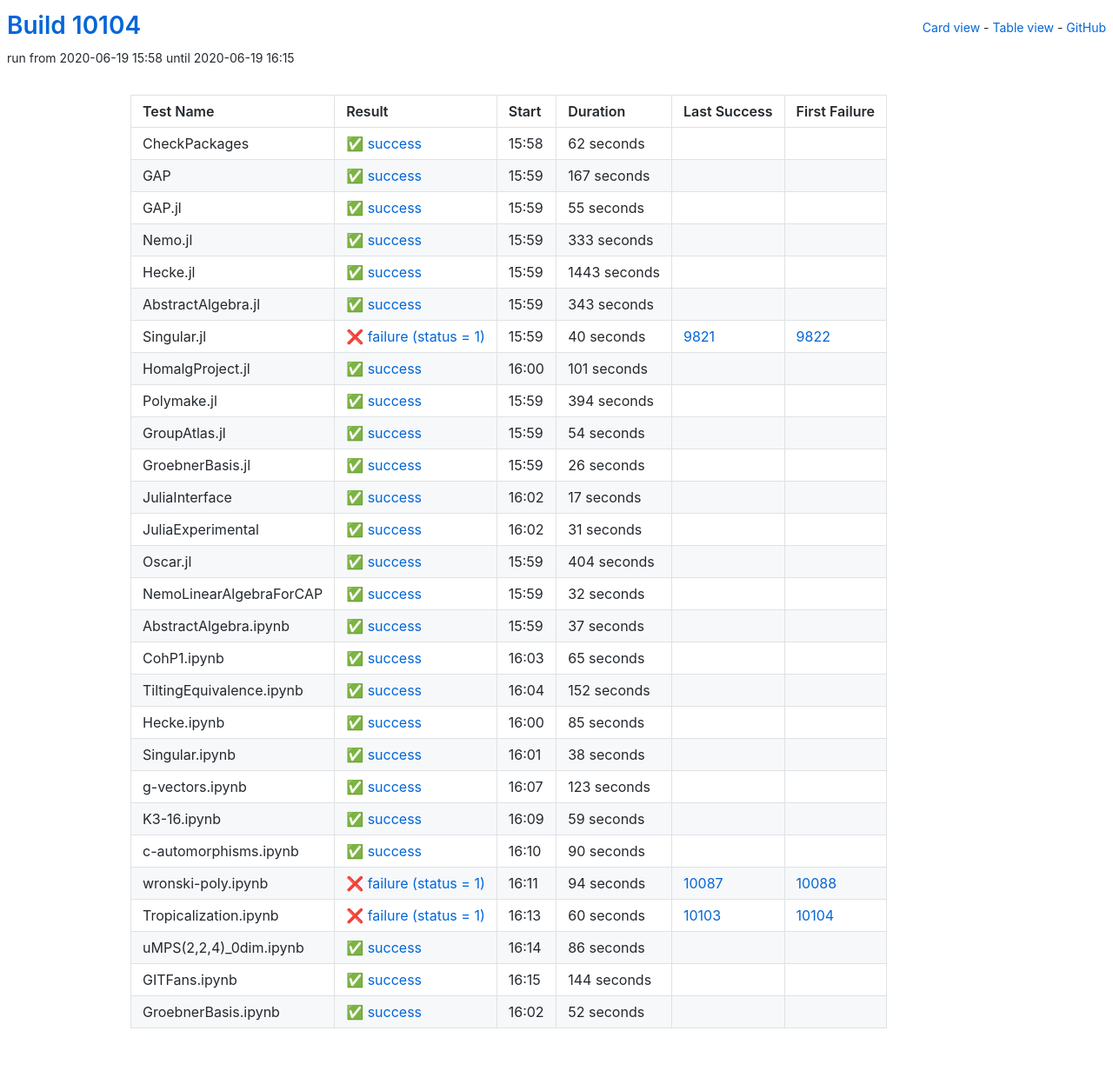
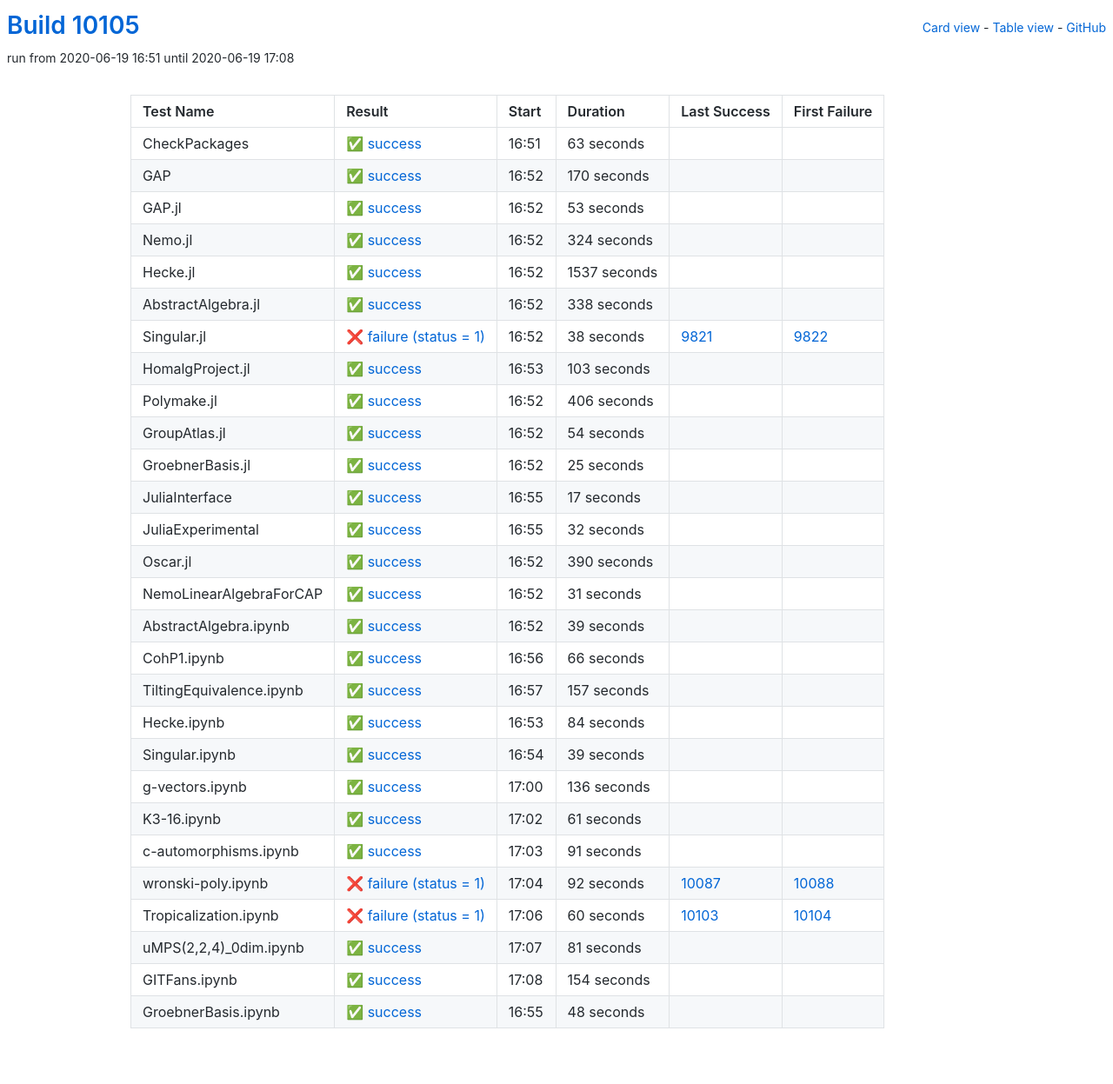
Before and after one commit to oscar-system/oscar-ci-status, a Jekyll site: the page built from table.html, in a window 1280 px wide. Shown: the whole page at 87% size. Built offline with Jekyll 4.4.1, drawn with Linux system fonts in a browser that asks for light colours.

Commit message:
Build #10105

```diff
--- a/_data/ci.yml
+++ b/_data/ci.yml
@@ -1,6 +1,6 @@
 ---
-build: 10104
-build_url: https://oscarci.mathematik.uni-kl.de/job/oscar/10104/
+build: 10105
+build_url: https://oscarci.mathematik.uni-kl.de/job/oscar/10105/
 job: oscar
 organization: oscar-system
 repo: oscar-ci-status
@@ -8,116 +8,116 @@
 tests:
 - name: CheckPackages
   id: checkpackages
-  log: https://oscarci.mathematik.uni-kl.de/job/oscar/10104/artifact/logs/build-10104/CheckPackages.log
-  start: 2020-06-19 15:58
+  log: https://oscarci.mathematik.uni-kl.de/job/oscar/10105/artifact/logs/build-10105/CheckPackages.log
+  start: 2020-06-19 16:51
   success: true
   exitcode: 0
   status: success
-  duration: 62
+  duration: 63
   last_success: false
   last_success_url:
   first_failure: false
   first_failure_url:
 - name: GAP
   id: gap
-  log: https://oscarci.mathematik.uni-kl.de/job/oscar/10104/artifact/logs/build-10104/GAP.log
-  start: 2020-06-19 15:59
+  log: https://oscarci.mathematik.uni-kl.de/job/oscar/10105/artifact/logs/build-10105/GAP.log
+  start: 2020-06-19 16:52
   success: true
   exitcode: 0
   status: success
-  duration: 167
+  duration: 170
   last_success: false
   last_success_url:
   first_failure: false
   first_failure_url:
 - name: GAP.jl
   id: gap-jl
-  log: https://oscarci.mathematik.uni-kl.de/job/oscar/10104/artifact/logs/build-10104/GAP.jl.log
-  start: 2020-06-19 15:59
+  log: https://oscarci.mathematik.uni-kl.de/job/oscar/10105/artifact/logs/build-10105/GAP.jl.log
+  start: 2020-06-19 16:52
   success: true
   exitcode: 0
   status: success
-  duration: 55
+  duration: 53
   last_success: false
   last_success_url:
   first_failure: false
   first_failure_url:
 - name: Nemo.jl
   id: nemo-jl
-  log: https://oscarci.mathematik.uni-kl.de/job/oscar/10104/artifact/logs/build-10104/Nemo.jl.log
-  start: 2020-06-19 15:59
+  log: https://oscarci.mathematik.uni-kl.de/job/oscar/10105/artifact/logs/build-10105/Nemo.jl.log
+  start: 2020-06-19 16:52
   success: true
   exitcode: 0
   status: success
-  duration: 333
+  duration: 324
   last_success: false
   last_success_url:
   first_failure: false
   first_failure_url:
 - name: Hecke.jl
   id: hecke-jl
-  log: https://oscarci.mathematik.uni-kl.de/job/oscar/10104/artifact/logs/build-10104/Hecke.jl.log
-  start: 2020-06-19 15:59
+  log: https://oscarci.mathematik.uni-kl.de/job/oscar/10105/artifact/logs/build-10105/Hecke.jl.log
+  start: 2020-06-19 16:52
   success: true
   exitcode: 0
   status: success
-  duration: 1443
+  duration: 1537
   last_success: false
   last_success_url:
   first_failure: false
   first_failure_url:
 - name: AbstractAlgebra.jl
   id: abstractalgebra-jl
-  log: https://oscarci.mathematik.uni-kl.de/job/oscar/10104/artifact/logs/build-10104/AbstractAlgebra.jl.log
-  start: 2020-06-19 15:59
+  log: https://oscarci.mathematik.uni-kl.de/job/oscar/10105/artifact/logs/build-10105/AbstractAlgebra.jl.log
+  start: 2020-06-19 16:52
   success: true
   exitcode: 0
   status: success
-  duration: 343
+  duration: 338
   last_success: false
   last_success_url:
   first_failure: false
   first_failure_url:
 - name: Singular.jl
   id: singular-jl
-  log: https://oscarci.mathematik.uni-kl.de/job/oscar/10104/artifact/logs/build-10104/Singular.jl.log
-  start: 2020-06-19 15:59
+  log: https://oscarci.mathematik.uni-kl.de/job/oscar/10105/artifact/logs/build-10105/Singular.jl.log
+  start: 2020-06-19 16:52
   success: false
   exitcode: 1
   status: failure
-  duration: 40
+  duration: 38
   last_success: 9821
   last_success_url: https://oscarci.mathematik.uni-kl.de/job/oscar/9821/
   first_failure: 9822
   first_failure_url: https://oscarci.mathematik.uni-kl.de/job/oscar/9822/
 - name: HomalgProject.jl
   id: homalgproject-jl
-  log: https://oscarci.mathematik.uni-kl.de/job/oscar/10104/artifact/logs/build-10104/HomalgProject.jl.log
-  start: 2020-06-19 16:00
+  log: https://oscarci.mathematik.uni-kl.de/job/oscar/10105/artifact/logs/build-10105/HomalgProject.jl.log
+  start: 2020-06-19 16:53
   success: true
   exitcode: 0
   status: success
-  duration: 101
+  duration: 103
   last_success: false
   last_success_url:
   first_failure: false
   first_failure_url:
 - name: Polymake.jl
   id: polymake-jl
-  log: https://oscarci.mathematik.uni-kl.de/job/oscar/10104/artifact/logs/build-10104/Polymake.jl.log
-  start: 2020-06-19 15:59
+  log: https://oscarci.mathematik.uni-kl.de/job/oscar/10105/artifact/logs/build-10105/Polymake.jl.log
+  start: 2020-06-19 16:52
   success: true
   exitcode: 0
   status: success
-  duration: 394
+  duration: 406
   last_success: false
   last_success_url:
   first_failure: false
   first_failure_url:
 - name: GroupAtlas.jl
   id: groupatlas-jl
-  log: https://oscarci.mathematik.uni-kl.de/job/oscar/10104/artifact/logs/build-10104/GroupAtlas.jl.log
-  start: 2020-06-19 15:59
+  log: https://oscarci.mathematik.uni-kl.de/job/oscar/10105/artifact/logs/build-10105/GroupAtlas.jl.log
+  start: 2020-06-19 16:52
   success: true
   exitcode: 0
   status: success
@@ -128,20 +128,20 @@
   first_failure_url:
 - name: GroebnerBasis.jl
   id: groebnerbasis-jl
-  log: https://oscarci.mathematik.uni-kl.de/job/oscar/10104/artifact/logs/build-10104/GroebnerBasis.jl.log
-  start: 2020-06-19 15:59
+  log: https://oscarci.mathematik.uni-kl.de/job/oscar/10105/artifact/logs/build-10105/GroebnerBasis.jl.log
+  start: 2020-06-19 16:52
   success: true
   exitcode: 0
   status: success
-  duration: 26
+  duration: 25
   last_success: false
   last_success_url:
   first_failure: false
   first_failure_url:
 - name: JuliaInterface
   id: juliainterface
-  log: https://oscarci.mathematik.uni-kl.de/job/oscar/10104/artifact/logs/build-10104/JuliaInterface.log
-  start: 2020-06-19 16:02
+  log: https://oscarci.mathematik.uni-kl.de/job/oscar/10105/artifact/logs/build-10105/JuliaInterface.log
+  start: 2020-06-19 16:55
   success: true
   exitcode: 0
   status: success
@@ -152,8 +152,32 @@
   first_failure_url:
 - name: JuliaExperimental
   id: juliaexperimental
-  log: https://oscarci.mathematik.uni-kl.de/job/oscar/10104/artifact/logs/build-10104/JuliaExperimental.log
-  start: 2020-06-19 16:02
+  log: https://oscarci.mathematik.uni-kl.de/job/oscar/10105/artifact/logs/build-10105/JuliaExperimental.log
+  start: 2020-06-19 16:55
+  success: true
+  exitcode: 0
+  status: success
+  duration: 32
+  last_success: false
+  last_success_url:
+  first_failure: false
+  first_failure_url:
+- name: Oscar.jl
+  id: oscar-jl
+  log: https://oscarci.mathematik.uni-kl.de/job/oscar/10105/artifact/logs/build-10105/Oscar.jl.log
+  start: 2020-06-19 16:52
+  success: true
+  exitcode: 0
+  status: success
+  duration: 390
+  last_success: false
+  last_success_url:
+  first_failure: false
+  first_failure_url:
+- name: NemoLinearAlgebraForCAP
+  id: nemolinearalgebraforcap
+  log: https://oscarci.mathematik.uni-kl.de/job/oscar/10105/artifact/logs/build-10105/NemoLinearAlgebraForCAP.log
+  start: 2020-06-19 16:52
   success: true
   exitcode: 0
   status: success
@@ -162,142 +186,118 @@
   last_success_url:
   first_failure: false
   first_failure_url:
-- name: Oscar.jl
-  id: oscar-jl
-  log: https://oscarci.mathematik.uni-kl.de/job/oscar/10104/artifact/logs/build-10104/Oscar.jl.log
-  start: 2020-06-19 15:59
+- name: AbstractAlgebra.ipynb
+  id: abstractalgebra-ipynb
+  log: https://oscarci.mathematik.uni-kl.de/job/oscar/10105/artifact/logs/build-10105/AbstractAlgebra.ipynb.log
+  start: 2020-06-19 16:52
   success: true
   exitcode: 0
   status: success
-  duration: 404
-  last_success: false
-  last_success_url:
-  first_failure: false
-  first_failure_url:
-- name: NemoLinearAlgebraForCAP
-  id: nemolinearalgebraforcap
-  log: https://oscarci.mathematik.uni-kl.de/job/oscar/10104/artifact/logs/build-10104/NemoLinearAlgebraForCAP.log
-  start: 2020-06-19 15:59
-  success: true
-  exitcode: 0
-  status: success
-  duration: 32
-  last_success: false
-  last_success_url:
-  first_failure: false
-  first_failure_url:
-- name: AbstractAlgebra.ipynb
-  id: abstractalgebra-ipynb
-  log: https://oscarci.mathematik.uni-kl.de/job/oscar/10104/artifact/logs/build-10104/AbstractAlgebra.ipynb.log
-  start: 2020-06-19 15:59
-  success: true
-  exitcode: 0
-  status: success
-  duration: 37
+  duration: 39
   last_success: false
   last_success_url:
   first_failure: false
   first_failure_url:
 - name: CohP1.ipynb
   id: cohp1-ipynb
-  log: https://oscarci.mathematik.uni-kl.de/job/oscar/10104/artifact/logs/build-10104/CohP1.ipynb.log
-  start: 2020-06-19 16:03
+  log: https://oscarci.mathematik.uni-kl.de/job/oscar/10105/artifact/logs/build-10105/CohP1.ipynb.log
+  start: 2020-06-19 16:56
   success: true
   exitcode: 0
   status: success
-  duration: 65
+  duration: 66
   last_success: false
   last_success_url:
   first_failure: false
   first_failure_url:
 - name: TiltingEquivalence.ipynb
   id: tiltingequivalence-ipynb
-  log: https://oscarci.mathematik.uni-kl.de/job/oscar/10104/artifact/logs/build-10104/TiltingEquivalence.ipynb.log
-  start: 2020-06-19 16:04
+  log: https://oscarci.mathematik.uni-kl.de/job/oscar/10105/artifact/logs/build-10105/TiltingEquivalence.ipynb.log
+  start: 2020-06-19 16:57
   success: true
   exitcode: 0
   status: success
-  duration: 152
+  duration: 157
   last_success: false
   last_success_url:
   first_failure: false
   first_failure_url:
 - name: Hecke.ipynb
   id: hecke-ipynb
-  log: https://oscarci.mathematik.uni-kl.de/job/oscar/10104/artifact/logs/build-10104/Hecke.ipynb.log
-  start: 2020-06-19 16:00
+  log: https://oscarci.mathematik.uni-kl.de/job/oscar/10105/artifact/logs/build-10105/Hecke.ipynb.log
+  start: 2020-06-19 16:53
   success: true
   exitcode: 0
   status: success
-  duration: 85
+  duration: 84
   last_success: false
   last_success_url:
   first_failure: false
   first_failure_url:
 - name: Singular.ipynb
   id: singular-ipynb
-  log: https://oscarci.mathematik.uni-kl.de/job/oscar/10104/artifact/logs/build-10104/Singular.ipynb.log
-  start: 2020-06-19 16:01
+  log: https://oscarci.mathematik.uni-kl.de/job/oscar/10105/artifact/logs/build-10105/Singular.ipynb.log
+  start: 2020-06-19 16:54
   success: true
   exitcode: 0
   status: success
-  duration: 38
+  duration: 39
   last_success: false
   last_success_url:
   first_failure: false
   first_failure_url:
 - name: g-vectors.ipynb
   id: g-vectors-ipynb
-  log: https://oscarci.mathematik.uni-kl.de/job/oscar/10104/artifact/logs/build-10104/g-vectors.ipynb.log
-  start: 2020-06-19 16:07
+  log: https://oscarci.mathematik.uni-kl.de/job/oscar/10105/artifact/logs/build-10105/g-vectors.ipynb.log
+  start: 2020-06-19 17:00
   success: true
   exitcode: 0
   status: success
-  duration: 123
+  duration: 136
   last_success: false
   last_success_url:
   first_failure: false
   first_failure_url:
 - name: K3-16.ipynb
   id: k3-16-ipynb
-  log: https://oscarci.mathematik.uni-kl.de/job/oscar/10104/artifact/logs/build-10104/K3-16.ipynb.log
-  start: 2020-06-19 16:09
+  log: https://oscarci.mathematik.uni-kl.de/job/oscar/10105/artifact/logs/build-10105/K3-16.ipynb.log
+  start: 2020-06-19 17:02
   success: true
   exitcode: 0
   status: success
-  duration: 59
+  duration: 61
   last_success: false
   last_success_url:
   first_failure: false
   first_failure_url:
 - name: c-automorphisms.ipynb
   id: c-automorphisms-ipynb
-  log: https://oscarci.mathematik.uni-kl.de/job/oscar/10104/artifact/logs/build-10104/c-automorphisms.ipynb.log
-  start: 2020-06-19 16:10
+  log: https://oscarci.mathematik.uni-kl.de/job/oscar/10105/artifact/logs/build-10105/c-automorphisms.ipynb.log
+  start: 2020-06-19 17:03
   success: true
   exitcode: 0
   status: success
-  duration: 90
+  duration: 91
   last_success: false
   last_success_url:
   first_failure: false
   first_failure_url:
 - name: wronski-poly.ipynb
   id: wronski-poly-ipynb
-  log: https://oscarci.mathematik.uni-kl.de/job/oscar/10104/artifact/logs/build-10104/wronski-poly.ipynb.log
-  start: 2020-06-19 16:11
+  log: https://oscarci.mathematik.uni-kl.de/job/oscar/10105/artifact/logs/build-10105/wronski-poly.ipynb.log
+  start: 2020-06-19 17:04
   success: false
   exitcode: 1
   status: failure
-  duration: 94
+  duration: 92
   last_success: 10087
   last_success_url: https://oscarci.mathematik.uni-kl.de/job/oscar/10087/
   first_failure: 10088
   first_failure_url: https://oscarci.mathematik.uni-kl.de/job/oscar/10088/
 - name: Tropicalization.ipynb
   id: tropicalization-ipynb
-  log: https://oscarci.mathematik.uni-kl.de/job/oscar/10104/artifact/logs/build-10104/Tropicalization.ipynb.log
-  start: 2020-06-19 16:13
+  log: https://oscarci.mathematik.uni-kl.de/job/oscar/10105/artifact/logs/build-10105/Tropicalization.ipynb.log
+  start: 2020-06-19 17:06
   success: false
   exitcode: 1
   status: failure
@@ -308,36 +308,36 @@
   first_failure_url: https://oscarci.mathematik.uni-kl.de/job/oscar/10104/
 - name: uMPS(2,2,4)_0dim.ipynb
   id: umps-2-2-4-0dim-ipynb
-  log: https://oscarci.mathematik.uni-kl.de/job/oscar/10104/artifact/logs/build-10104/uMPS-2-2-4-_0dim.ipynb.log
-  start: 2020-06-19 16:14
+  log: https://oscarci.mathematik.uni-kl.de/job/oscar/10105/artifact/logs/build-10105/uMPS-2-2-4-_0dim.ipynb.log
+  start: 2020-06-19 17:07
   success: true
   exitcode: 0
   status: success
-  duration: 86
+  duration: 81
   last_success: false
   last_success_url:
   first_failure: false
   first_failure_url:
 - name: GITFans.ipynb
   id: gitfans-ipynb
-  log: https://oscarci.mathematik.uni-kl.de/job/oscar/10104/artifact/logs/build-10104/GITFans.ipynb.log
-  start: 2020-06-19 16:15
+  log: https://oscarci.mathematik.uni-kl.de/job/oscar/10105/artifact/logs/build-10105/GITFans.ipynb.log
+  start: 2020-06-19 17:08
   success: true
   exitcode: 0
   status: success
-  duration: 144
+  duration: 154
   last_success: false
   last_success_url:
   first_failure: false
   first_failure_url:
 - name: GroebnerBasis.ipynb
   id: groebnerbasis-ipynb
-  log: https://oscarci.mathematik.uni-kl.de/job/oscar/10104/artifact/logs/build-10104/GroebnerBasis.ipynb.log
-  start: 2020-06-19 16:02
+  log: https://oscarci.mathematik.uni-kl.de/job/oscar/10105/artifact/logs/build-10105/GroebnerBasis.ipynb.log
+  start: 2020-06-19 16:55
   success: true
   exitcode: 0
   status: success
-  duration: 52
+  duration: 48
   last_success: false
   last_success_url:
   first_failure: false
```
Also changed, not shown: README.md.
